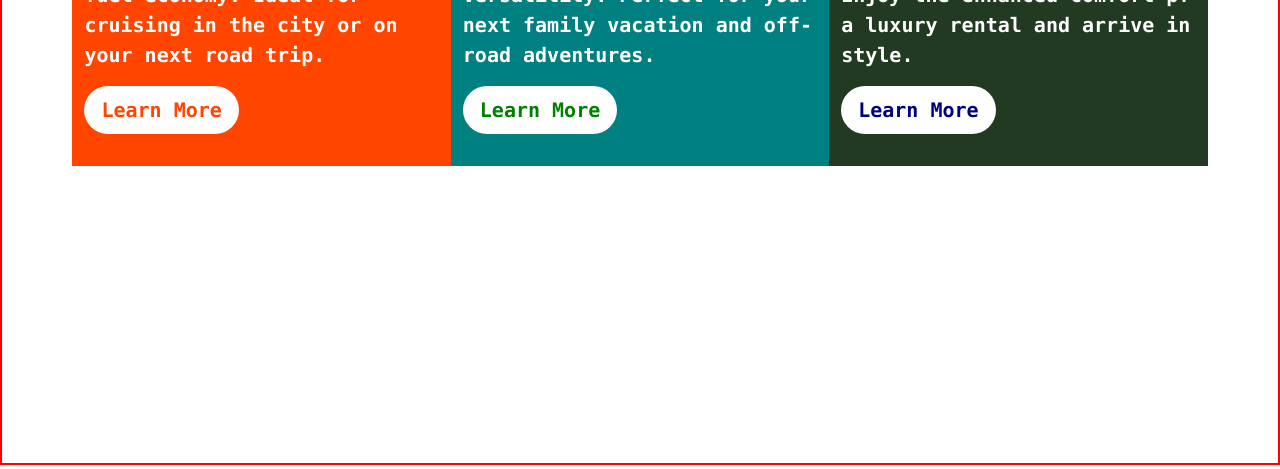
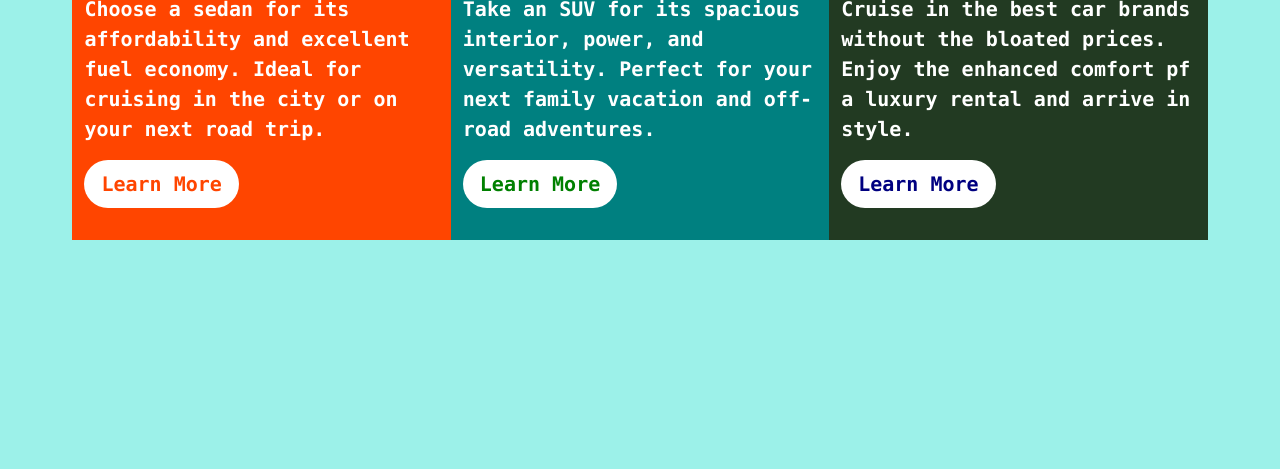
Before and after one commit to IMGN-DRGN/3Column-CardPreview, a plain HTML site: page public/index.html in a window 1280 px wide. Shown: the part 335-804 px from the top of the page. Drawn offline with Linux system fonts and the light colour scheme.

Commit message:
new commit

```diff
--- a/public/main.css
+++ b/public/main.css
@@ -3,12 +3,13 @@
     padding: 0;
     box-sizing: border-box;
 }
-html{
+body, html{
     min-height: 100vh;
-    border: 2px solid red;
+    border: 2px solid transparent;
+    background-color: rgb(156, 241, 233);
 }
 .section{
-    margin: .5rem auto;
+    margin: 5rem auto;
     padding: .3rem .9rem;
 }
 .btn{
```
